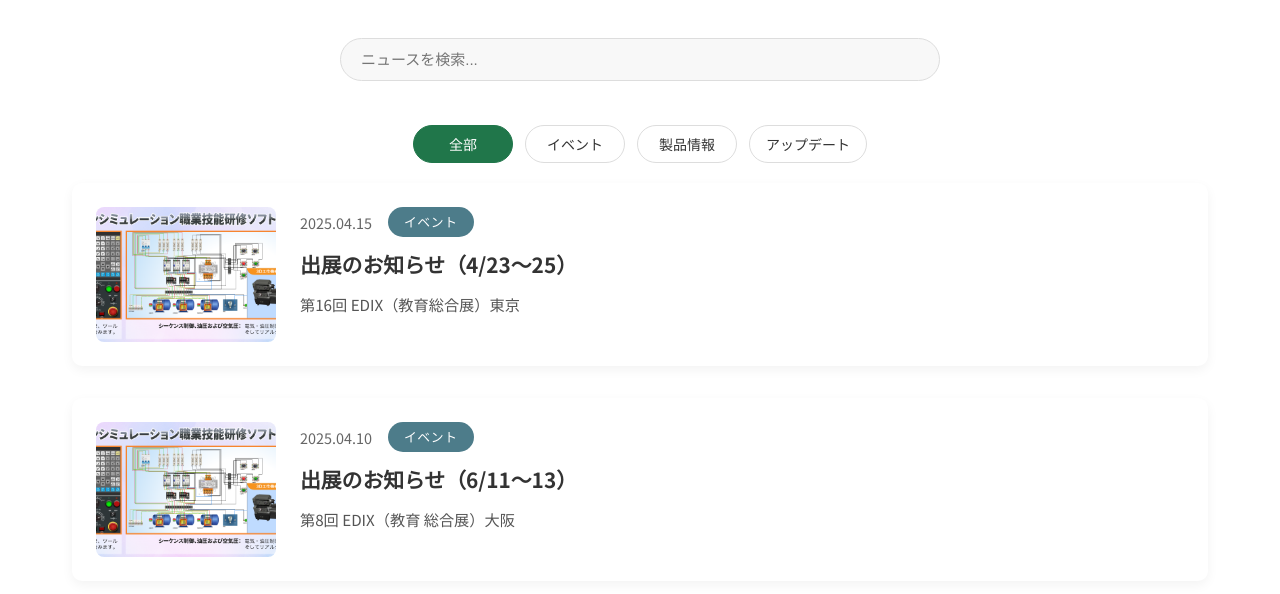
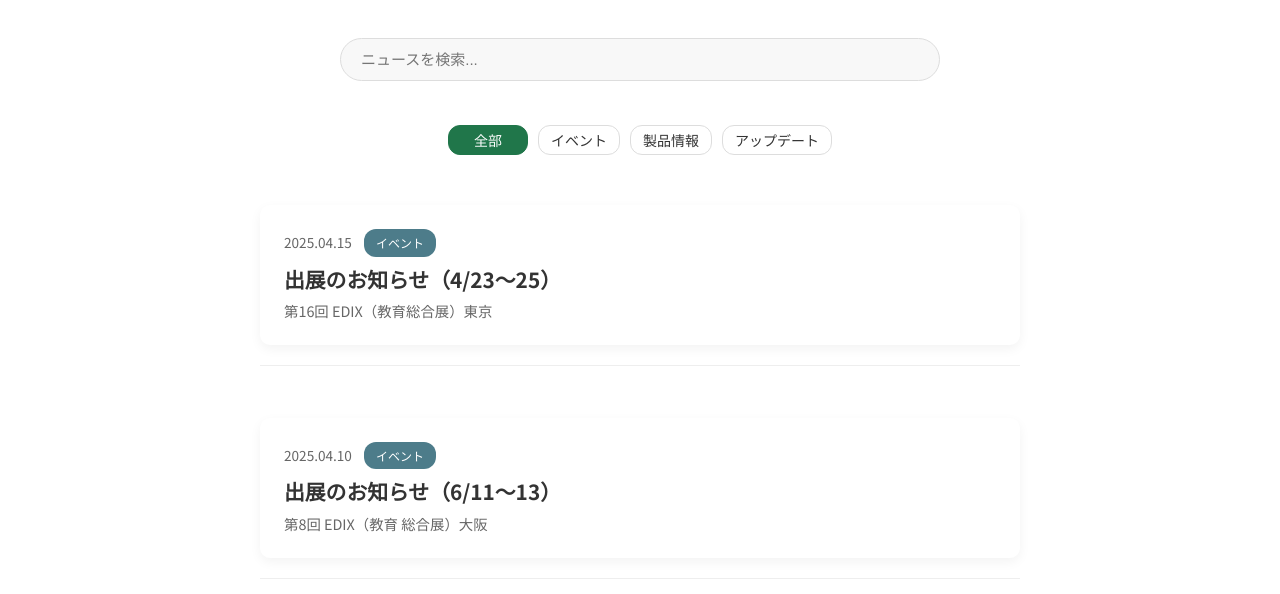
Before and after one commit to kimurasoft-s2594001/difo, a plain HTML site: page news-list.html in a window 1280 px wide. Shown: the part 206-800 px from the top of the page. Drawn offline with nearby package versions, Linux system fonts and the light colour scheme.

Commit message:
新闻标签 fixed

```diff
--- a/css/index/index.css
+++ b/css/index/index.css
@@ -1,4 +1,6 @@
 /* 首页特有样式 */
+
+/* 删除之前的标签样式定义，避免冲突 */
 
 /* 主页 Banner */
 .home {
@@ -343,6 +345,12 @@
 .news {
   background-color: var(--neutral-light);
   padding: 5rem 0;
+  position: relative;
+}
+
+.news-container {
+  position: relative;
+  z-index: 1;
 }
 
 .news-container-title {
@@ -354,6 +362,7 @@
   display: inline-block;
   position: relative;
   padding-bottom: 1rem;
+  margin-bottom: 1rem;
 }
 
 .news-container-title h4::after {
@@ -367,45 +376,108 @@
   transform: translateX(-50%);
 }
 
+/* 重置新闻卡片样式，采用简洁设计 */
 .news-grid {
-  display: grid;
-  grid-template-columns: repeat(auto-fit, minmax(300px, 1fr));
-  gap: 30px;
-  margin-bottom: 2rem;
+  display: flex;
+  flex-wrap: wrap;
+  gap: 20px;
+  justify-content: center;
 }
 
 .news-item {
-  background-color: var(--white);
-  border-radius: 10px;
+  background-color: white;
+  border-radius: 8px;
   overflow: hidden;
-  box-shadow: 0 5px 15px rgba(0, 0, 0, 0.05);
+  box-shadow: 0 1px 4px rgba(0, 0, 0, 0.1);
+  width: 340px;
+  padding: 20px;
+  margin-bottom: 10px;
+}
+
+.news-item:hover {
+  transform: translateY(-5px);
+  box-shadow: 0 3px 8px rgba(0, 0, 0, 0.12);
+}
+
+/* 新闻链接样式 */
+.news-item-link {
+  text-decoration: none;
+  color: inherit;
+}
+
+.news-item-link:hover {
+  text-decoration: none;
+  color: inherit;
+}
+.news-content {
+  padding: 0;
+  margin-top: 8px;
+}
+
+.news-date {
+  font-size: 0.85rem;
+  color: #666;
+  margin-right: 10px;
+}
+
+.news-meta {
+  display: flex;
+  align-items: center;
+  gap: 12px;
+  margin-bottom: 0;
+}
+
+/* 确保新闻项在所有页面中保持一致的样式 */
+.news-item {
+  background-color: white;
+  border-radius: 8px;
+  overflow: hidden;
+  box-shadow: 0 1px 4px rgba(0, 0, 0, 0.1);
+  padding: 20px;
+  margin-bottom: 10px;
+  position: relative;
   transition: transform 0.3s ease, box-shadow 0.3s ease;
 }
 
 .news-item:hover {
-  transform: translateY(-10px);
-  box-shadow: 0 15px 30px rgba(0, 0, 0, 0.1);
+  transform: translateY(-5px);
+  box-shadow: 0 3px 8px rgba(0, 0, 0, 0.12);
 }
 
-.news-content {
-  padding: 1.5rem;
+.news-category {
+  font-size: 0.7rem;
+  padding: 3px 10px;
+  border-radius: 12px; /* 增加圆度 */
+  color: white;
+  font-weight: 500;
+  display: inline-block;
 }
 
-.news-date {
-  font-size: 0.9rem;
-  color: var(--neutral-medium);
-  margin-bottom: 0.5rem;
+.news-category.event {
+  background-color: #4d7c8a;
+}
+
+.news-category.product {
+  background-color: #e57373;
+}
+
+.news-category.update {
+  background-color: #7c6c1a;
 }
 
 .news-content h3 {
-  font-size: 1.3rem;
-  margin-bottom: 1rem;
-  color: var(--neutral-dark);
+  font-size: 1.05rem;
+  margin: 0 0 5px 0;
+  color: #333;
+  line-height: 1.4;
+  font-weight: 600;
 }
 
 .news-content p {
-  color: var(--neutral-medium);
+  color: #666;
   margin-bottom: 0;
+  font-size: 0.9rem;
+  line-height: 1.4;
 }
 
 .news-more {
--- a/css/news-detail/news-detail-desktop.css
+++ b/css/news-detail/news-detail-desktop.css
@@ -90,7 +90,7 @@
 }
 
 .news-category.product {
-  background-color: #1a7c4b; /* 使用品牌绿色 */
+  background-color: #e57373; /* 淡红色 */
 }
 
 .news-category.event {
--- a/css/news-detail/news-detail.css
+++ b/css/news-detail/news-detail.css
@@ -3,6 +3,19 @@
   height: auto;
   min-height: 100%;
   padding: 5rem 0;
+}
+
+/* 分类标签颜色 */
+.news-category.event {
+  background-color: #4d7c8a; /* 事件标签颜色 */
+}
+
+.news-category.product {
+  background-color: #e57373; /* 产品信息标签颜色 */
+}
+
+.news-category.update {
+  background-color: #7c6c1a; /* 更新标签颜色 */
 }
 
 .news-detail-content {
@@ -19,3 +32,35 @@
   text-decoration: underline;
   font-weight: bold;
 }
+
+/* 新闻分类标签 */
+.news-meta {
+  display: flex;
+  align-items: center;
+  gap: 12px;
+}
+
+.news-date {
+  font-size: 0.85rem;
+  color: #666;
+  margin-right: 10px;
+}
+
+.news-category {
+  font-size: 0.75rem;
+  padding: 4px 12px;
+  border-radius: 12px;
+  color: white;
+  font-weight: 500;
+  display: inline-block;
+}
+
+.news-header {
+  margin-bottom: 30px;
+}
+
+.news-title {
+  font-size: 24px;
+  font-weight: bold;
+  margin-bottom: 15px;
+}
--- a/css/news-list/news-list.css
+++ b/css/news-list/news-list.css
@@ -3,56 +3,57 @@ section {
   min-width: 100%;
 }
 
-/* 分类过滤器 */
+/* 修改分类过滤器样式 */
 .news-categories {
   display: flex;
   flex-wrap: wrap;
-  gap: 12px;
+  gap: 10px;
   justify-content: center;
-  padding: 20px;
+  padding: 20px 0 30px 0;
 }
 
-.news-category {
+/* 分类过滤器标签样式 */
+button.news-category {
   background-color: white;
   border: 1px solid #ddd;
   color: #333;
-  padding: 8px 16px;
-  border-radius: 20px;
+  padding: 4px 12px;
+  border-radius: 12px;
   cursor: pointer;
   transition: all 0.3s;
   font-size: 14px;
   font-weight: 500;
-  min-width: 100px;
+  min-width: 80px;
   text-align: center;
 }
 
-.news-category:hover {
+button.news-category:hover {
   background-color: rgba(26, 124, 75, 0.05);
 }
 
-.news-category.active {
+button.news-category.active {
   background-color: var(--primary-color);
   color: white;
   border-color: var(--primary-color);
 }
 
 /* 特定分类标签的活动状态 */
-.news-category.active[data-category="event"] {
-  background-color: #4d7c8a; /* 蓝绿色，与事件标签一致 */
+button.news-category.active[data-category="event"] {
+  background-color: #4d7c8a; /* 事件标签颜色 */
   border-color: #4d7c8a;
 }
 
-.news-category.active[data-category="product"] {
-  background-color: #e57373; /* 淡红色，与产品信息标签一致 */
+button.news-category.active[data-category="product"] {
+  background-color: #e57373; /* 产品信息标签颜色 */
   border-color: #e57373;
 }
 
-.news-category.active[data-category="update"] {
-  background-color: #7c6c1a; /* 暖色调，与更新标签一致 */
+button.news-category.active[data-category="update"] {
+  background-color: #7c6c1a; /* 更新标签颜色 */
   border-color: #7c6c1a;
 }
 
-.news-category.active[data-category="all"] {
+button.news-category.active[data-category="all"] {
   background-color: var(--primary-color); /* 全部标签使用品牌绿色 */
   border-color: var(--primary-color);
 }
@@ -92,108 +93,114 @@ section {
   padding-bottom: 20px;
 }
 
+/* 新闻列表样式 - 修改成参考首页的卡片式样式但保持列表形式 */
+/* 新闻列表样式 - 简洁方式 */
 .news-items {
-  display: grid;
-  grid-template-columns: repeat(1, 1fr);
-  gap: 30px;
+  display: flex;
+  flex-direction: column;
+  gap: 0;
+  margin: 0 auto;
+  max-width: 800px;
+  padding: 0 20px;
 }
 
+.news-item-link {
+  text-decoration: none;
+  color: inherit;
+  display: block;
+  border-bottom: 1px solid #eee;
+  padding: 20px 0;
+}
+
+/* 新闻项布局结构 */
 .news-item {
   display: flex;
-  border-bottom: 1px solid var(--text-color-dark);
-  padding-bottom: 20px;
-  transition: transform 0.3s;
+  flex-direction: column;
+  background-color: transparent;
+  border-radius: 0;
+  box-shadow: none;
+  overflow: visible;
+  padding: 0;
+  transition: none;
+  border: none;
+  width: 100%;
+  text-align: left;
+  margin-bottom: 0;
 }
 
 .news-item:hover {
-  transform: translateY(-5px);
+  transform: none;
+  box-shadow: none;
 }
 
-.news-item-image {
-  width: 160px;
-  height: 120px;
-  overflow: hidden;
-  border-radius: 8px;
-  margin-right: 20px;
-  flex-shrink: 0;
+/* 标题与内容区域 */
+.news-content {
+  margin-top: 8px;
 }
 
-.news-item-image img {
-  width: 100%;
-  height: 100%;
-  object-fit: cover;
-  transition: transform 0.3s;
+/* 日期和标签区域 */
+.news-meta {
+  display: flex;
+  justify-content: flex-start;
+  align-items: center;
+  gap: 12px;
 }
 
-.news-item:hover .news-item-image img {
-  transform: scale(1.05);
+/* 去掉日期右边距，因为现在标签在右侧 */
+.news-date {
+  font-size: 0.85rem;
+  color: #666;
 }
 
-.news-item-content {
-  flex: 1;
-}
-
-.news-item-meta {
-  display: flex;
-  align-items: center;
-  margin-bottom: 8px;
-}
-
-.news-item-date {
-  font-size: 14px;
-  color: #666;
-  margin-right: 10px;
-}
-
-.news-item-category {
-  font-size: 12px;
-  padding: 3px 10px;
+.news-category {
+  font-size: 0.75rem;
+  padding: 4px 12px;
   border-radius: 12px;
   color: white;
   font-weight: 500;
+  display: inline-block;
 }
 
 /* 分类标签颜色 */
-.news-item-category.event {
+.news-category.event {
   background-color: #4d7c8a; /* 蓝绿色 */
 }
 
-.news-item-category.product {
+.news-category.product {
   background-color: #e57373; /* 淡红色 */
 }
 
-.news-item-category.update {
+.news-category.update {
   background-color: #7c6c1a; /* 暖色调 */
 }
 
-.news-item-title {
-  font-size: 18px;
-  font-weight: 700;
-  margin-bottom: 10px;
+/* 标题样式 */
+.news-content h3 {
+  font-size: 1.3rem;
+  margin: 0 0 6px 0;
+  color: #333;
   line-height: 1.4;
+  font-weight: 600;
+  display: block;
+  width: 100%;
+  text-align: left;
 }
 
-.news-item-title a {
-  color: inherit;
-  text-decoration: none;
-  transition: color 0.3s;
+/* 新闻内容简介 */
+.news-content p {
+  color: #666;
+  margin-bottom: 0;
+  font-size: 0.9rem;
+  line-height: 1.5;
+  text-align: left;
 }
 
-.news-item-title a:hover {
-  color: #0077cc;
-}
-
-.news-item-excerpt {
-  font-size: 14px;
-  color: #666;
-  line-height: 1.5;
-}
-
+/* 调整页面底部间距 */
 .news-pagination {
   display: flex;
   justify-content: center;
   align-items: center;
-  padding: 20px 0;
+  padding: 40px 0;
 }
 
 .news-pagination button {
--- a/js/news-list/news-list.js
+++ b/js/news-list/news-list.js
@@ -25,23 +25,20 @@ function renderNewsItems() {
   currentItems.forEach((item) => {
     const formattedDate = formatDate(item.date);
     const $newsItem = $(`
-      <div class="news-item">
-        <div class="news-item-image">
-          <img src="${item.image}" alt="${item.title}" loading="lazy">
-        </div>
-        <div class="news-item-content">
-          <div class="news-item-meta">
-            <span class="news-item-date">${formattedDate}</span>
-            <span class="news-item-category ${item.category}">${getCategoryName(
+      <a href="news-detail.html?id=${item.id}" class="news-item-link">
+        <div class="news-item">
+          <div class="news-meta">
+            <div class="news-date">${formattedDate}</div>
+            <span class="news-category ${item.category}">${getCategoryName(
       item.category
     )}</span>
           </div>
-          <h3 class="news-item-title">
-            <a href="news-detail.html?id=${item.id}">${item.title}</a>
-          </h3>
-          <div class="news-item-excerpt">${item.excerpt}</div>
+          <div class="news-content">
+            <h3>${item.title}</h3>
+            <p>${item.excerpt}</p>
+          </div>
         </div>
-      </div>
+      </a>
     `);
     $newsItems.append($newsItem);
   });
```
Also changed, not shown: css/news-detail/news-detail-mobile.css (+12 -0 lines), index.html (+15 -6 lines), js/index/index.js (+14 -4 lines), js/news-detail/news-detail.js (+6 -4 lines).
